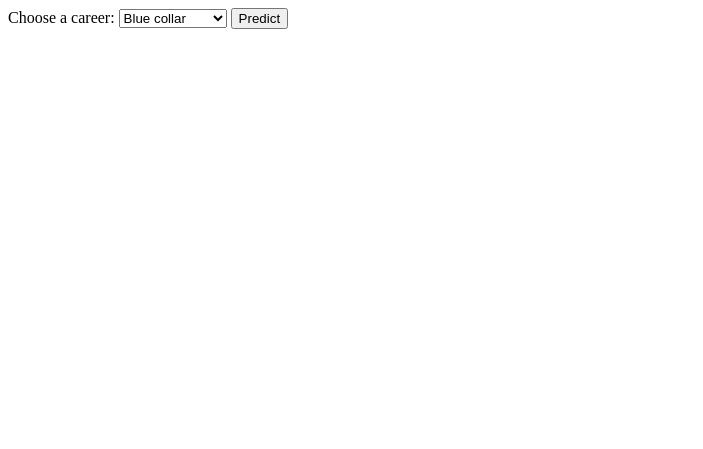
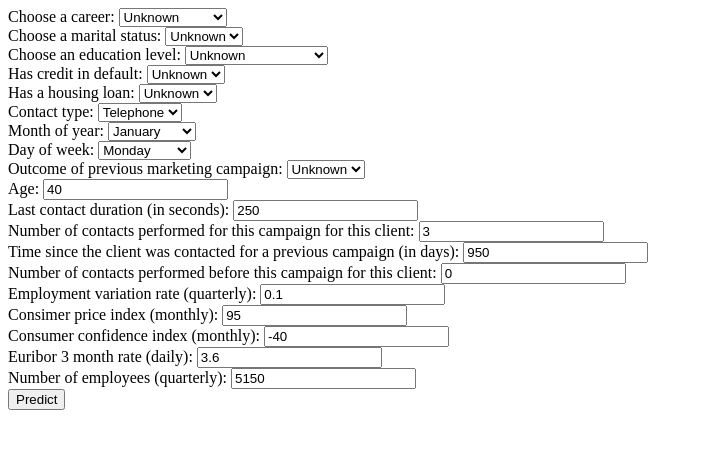
Before and after one commit to crunchingthedata/case-study-one, a Flask app: page / in a window 1280 px wide. Shown: the top 449 px of the page, without its empty margins (0-703 px from the left). Run offline with Flask 2, Linux system fonts and the light colour scheme.

Commit message:
add all variables to index template

```diff
--- a/pkgs/bank_deposit_classifier/app.py
+++ b/pkgs/bank_deposit_classifier/app.py
@@ -1,19 +1,24 @@
 from flask import Flask, render_template, request
-from bank_deposit_classifier.predict import load_model, predict_with_defaults
+from bank_deposit_classifier.predict import (load_model, predict_with_defaults,
+                                            CATEGORICAL_COLUMNS, NUMERIC_COLUMNS)
 
 
 app = Flask(__name__)
+model = load_model()
 
 @app.route('/', methods=['GET', 'POST'])
 def index():
     if request.method == 'POST':
-        career = request.form['career']
-        model = load_model()
+        categoicals = [x for x in request.form.values() if x in CATEGORICAL_COLUMNS]
+        numerics = {x:request.form.get(x) for x in request.form if x in NUMERIC_COLUMNS}
         prediction = predict_with_defaults(
             model,
-            categoricals=[career]
+            categoricals=categoicals,
+            numerics=numerics
             )
-        return f'Prediction for {career} is {prediction}!'
+        prediction_ = 'WILL' if prediction == 1 else 'WILL NOT'
+        return f'We predict the customer {prediction_} submit a deposit'
+
     else:
         return render_template('index.html')
 
--- a/pkgs/bank_deposit_classifier/predict.py
+++ b/pkgs/bank_deposit_classifier/predict.py
@@ -18,61 +18,12 @@ COLUMN_ORDER = [
     'duration', 'campaign', 'pdays', 'previous', 'emp_var_rate',
     'cons_price_idx', 'cons_conf_idx', 'euribor3m', 'nr_employed'
     ]
-COLUMN_DEFAULTS = {
-    'job_blue_collar': [0],
-    'job_entrepreneur': [0],
-    'job_housemaid': [0],
-    'job_management': [0],
-    'job_retired': [0],
-    'job_self_employed': [0],
-    'job_services': [0],
-    'job_student': [0],
-    'job_technician': [0],
-    'job_unemployed': [0],
-    'job_unknown': [0],
-    'marital_married': [0],
-    'marital_single': [0],
-    'marital_unknown': [0],
-    'education_basic_6y': [0],
-    'education_basic_9y': [0],
-    'education_high_school': [0],
-    'education_illiterate': [0],
-    'education_professional_course': [0],
-    'education_university_degree': [0],
-    'education_unknown': [0],
-    'default_unknown': [0],
-    'default_yes': [0],
-    'housing_unknown': [0],
-    'housing_yes': [0],
-    'loan_unknown': [0],
-    'loan_yes': [0],
-    'contact_telephone': [0],
-    'month_aug': [0],
-    'month_dec': [0],
-    'month_jul': [0],
-    'month_jun': [0],
-    'month_mar': [0],
-    'month_may': [0],
-    'month_nov': [0],
-    'month_oct': [0],
-    'month_sep': [0],
-    'day_of_week_mon': [0],
-    'day_of_week_thu': [0],
-    'day_of_week_tue': [0],
-    'day_of_week_wed': [0],
-    'poutcome_nonexistent': [0],
-    'poutcome_success': [0],
-    'age': [40],
-    'duration': [258],
-    'campaign': [2.6],
-    'pdays': [962],
-    'previous': [0.17],
-    'emp_var_rate': [0.09],
-    'cons_price_idx': [93.6],
-    'cons_conf_idx': [-40.5],
-    'euribor3m': [3.6],
-    'nr_employed': [5168]
-    }
+NUMERIC_COLUMNS = [
+    'age', 'duration', 'campaign', 'pdays', 'previous', 'emp_var_rate',
+    'cons_price_idx', 'cons_conf_idx', 'euribor3m', 'nr_employed'
+    ]
+CATEGORICAL_COLUMNS = [x for x in COLUMN_ORDER if x not in NUMERIC_COLUMNS]
+COLUMN_DEFAULTS = {x: [0] for x in COLUMN_ORDER}
 DEFAULT_DATA = pd.DataFrame(COLUMN_DEFAULTS)[COLUMN_ORDER]
 
 def load_model(model='bank-deposit-classifier-test', version='1'):
@@ -85,5 +36,7 @@ def predict_with_defaults(model, categoricals=[], numerics={}):
     data = DEFAULT_DATA.copy()
     for c in categoricals:
         data[c] = 1
+    for k, v in numerics.items():
+        data[k] = v
     prediction = model.predict(data)[0]
     return prediction
--- a/pkgs/bank_deposit_classifier/templates/index.html
+++ b/pkgs/bank_deposit_classifier/templates/index.html
@@ -4,6 +4,7 @@
   <form acton="/" method="POST">
     <label for="career">Choose a career:</label>
     <select name="career" id="career">
+      <option value="job_unknown">Unknown</option>
       <option value="job_blue_collar">Blue collar</option>
       <option value="job_housemaid">Housemaid</option>
       <option value="job_management">Managment</option>
@@ -14,8 +15,111 @@
       <option value="job_student">Student</option>
       <option value="job_retired">Retired</option>
       <option value="job_unemployed">Unemployed</option>
-      <option value="job_unknown">Unknown</option>
+      <option value="job_admin">Admin</option>
     </select>
+    <br>
+    <label for="career">Choose a marital status:</label>
+    <select name="marital" id="marital">
+      <option value="marital_unknown">Unknown</option>
+      <option value="marital_married">Married</option>
+      <option value="marital_single">Single</option>
+      <option value="marital_divorced">Divorced</option>
+    </select>
+    <br>
+    <label for="education">Choose an education level:</label>
+    <select name="education" id="education">
+      <option value="education_unknown">Unknown</option>
+      <option value="education_basic_4y">Basic 4 Year</option>
+      <option value="education_basic_6y">Basic 6 Year</option>
+      <option value="education_basic_9y">Bsaic 9 Year</option>
+      <option value="education_high_school">High School</option>
+      <option value="education_illiterate">Illiterate</option>
+      <option value="education_professional_course">Professional Course</option>
+      <option value="education_university_degree">University Degree</option>
+    </select>
+    <br>
+    <label for="default">Has credit in default:</label>
+    <select name="default" id="default">
+      <option value="default_unknown">Unknown</option>
+      <option value="default_yes">Yes</option>
+      <option value="default_no">No</option>
+    </select>
+    <br>
+    <label for="housing">Has a housing loan:</label>
+    <select name="housing" id="housing">
+      <option value="housing_unknown">Unknown</option>
+      <option value="housing_yes">Yes</option>
+      <option value="housing_no">No</option>
+    </select>
+    <br>
+    <label for="contact">Contact type:</label>
+    <select name="contact" id="contact">
+      <option value="contact_telephone">Telephone</option>
+      <option value="contact_cellular">Cellular</option>
+    </select>
+    <br>
+    <label for="month">Month of year:</label>
+    <select name="month" id="month">
+      <option value="month_jan">January</option>
+      <option value="month_feb">February</option>
+      <option value="month_mar">March</option>
+      <option value="month_apr">April</option>
+      <option value="month_may">May</option>
+      <option value="month_jun">June</option>
+      <option value="month_jul">July</option>
+      <option value="month_aug">August</option>
+      <option value="month_sep">September</option>
+      <option value="month_oct">October</option>
+      <option value="month_nov">November</option>
+      <option value="month_dec">December</option>
+    </select>
+    <br>
+    <label for="day">Day of week:</label>
+    <select name="day" id="day">
+      <option value="day_of_week_mon">Monday</option>
+      <option value="day_of_week_thu">Thursday</option>
+      <option value="day_of_week_tue">Tuesday</option>
+      <option value="day_of_week_wed">Wednesday</option>
+      <option value="day_of_week_fri">Friday</option>
+    </select>
+    <br>
+    <label for="poutcome">Outcome of previous marketing campaign:</label>
+    <select name="poutcome" id="poutcome">
+      <option value="poutcome_unknown">Unknown</option>
+      <option value="poutcome_yes">Yes</option>
+      <option value="poutcome_no">No</option>
+    </select>
+    <br>
+    <label for="age">Age:</label>
+    <input id="age" name="age" type="age" value="40">
+    <br>
+    <label for="duration">Last contact duration (in seconds):</label>
+    <input id="duration" name="duration" type="duration" value="250">
+    <br>
+    <label for="campaign">Number of contacts performed for this campaign for this client:</label>
+    <input id="campaign" name="campaign" type="campaign" value="3">
+    <br>
+    <label for="pdays">Time since the client was contacted for a previous campaign (in days):</label>
+    <input id="pdays" name="pdays" type="pdays" value="950">
+    <br>
+    <label for="previous">Number of contacts performed before this campaign for this client:</label>
+    <input id="previous" name="previous" type="previous" value="0">
+    <br>
+    <label for="emp_var_rate">Employment variation rate (quarterly):</label>
+    <input id="emp_var_rate" name="emp_var_rate" type="emp_var_rate" value="0.1">
+    <br>
+    <label for="cons_price_idx">Consimer price index (monthly):</label>
+    <input id="cons_price_idx" name="cons_price_idx" type="cons_price_idx" value="95">
+    <br>
+    <label for="cons_conf_idx">Consumer confidence index (monthly):</label>
+    <input id="cons_conf_idx" name="cons_conf_idx" type="cons_conf_idx" value="-40">
+    <br>
+    <label for="euribor3m">Euribor 3 month rate (daily):</label>
+    <input id="euribor3m" name="euribor3m" type="euribor3m" value="3.6">
+    <br>
+    <label for="nr_employed">Number of employees (quarterly):</label>
+    <input id="nr_employed" name="nr_employed" type="nr_employed" value="5150">
+    <br>
     <input type="submit" value="Predict">
   </form>
 {% endblock %}
```
